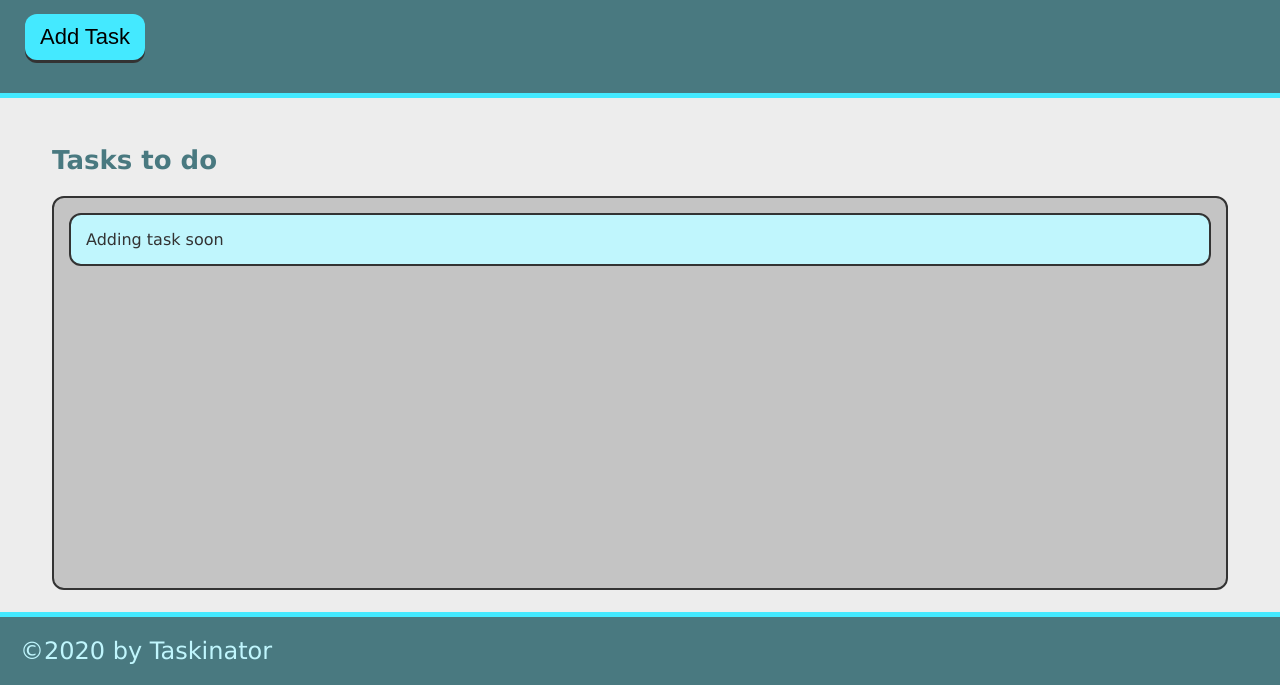
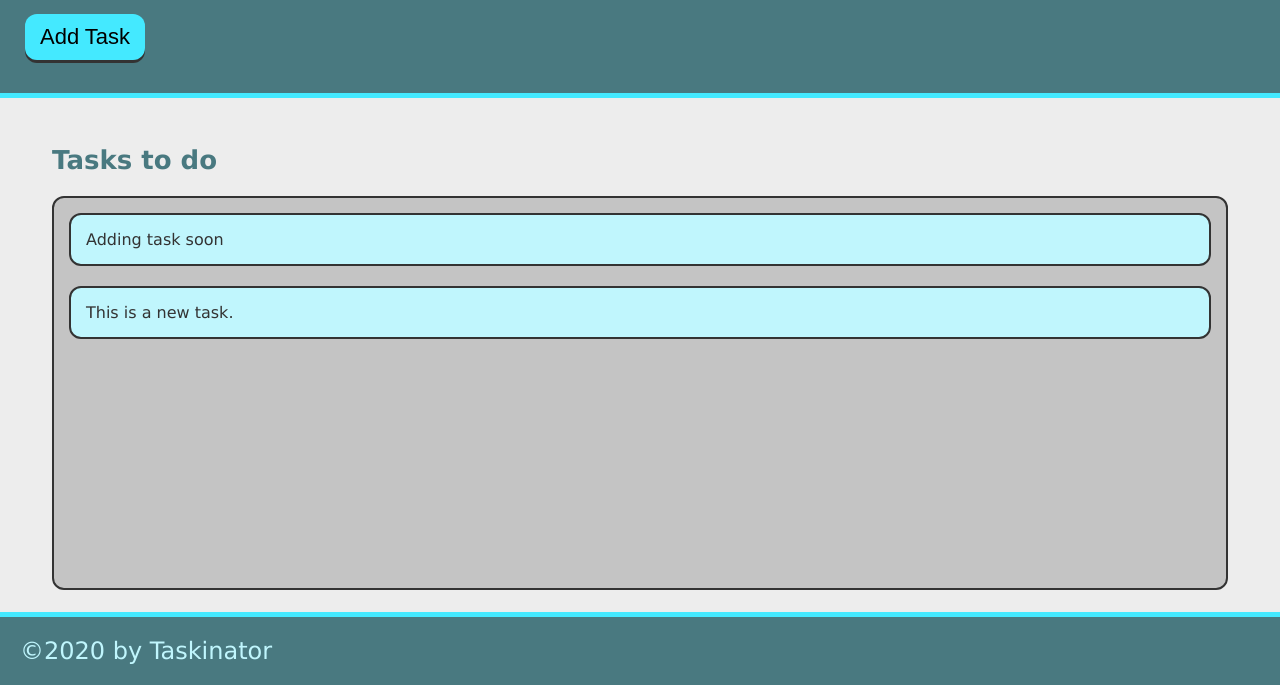
Before and after one commit to adambedingfield/taskinator, a plain HTML site: page index.html in a window 1280 px wide. Both pictures are taken after a click on the button "Add Task". Shown: the part 115-800 px from the top of the page. Drawn offline with Linux system fonts and the light colour scheme.

Commit message:
add task ability

```diff
--- a/assets/js/script.js
+++ b/assets/js/script.js
@@ -0,0 +1,11 @@
+var buttonEl = document.querySelector("#save-task");
+var tasksToDoEl = document.querySelector("#tasks-to-do");
+
+var createTaskHandler = function() {
+    var listItemEl = document.createElement("li");
+    listItemEl.className = "task-item";
+    listItemEl.textContent = "This is a new task. ";
+    tasksToDoEl.appendChild(listItemEl);
+}
+
+buttonEl.addEventListener("click", createTaskHandler);
--- a/index.html
+++ b/index.html
@@ -10,15 +10,15 @@
 <body>
 
     <header>
-        <h1 class = "page-title">Taskinator</h1>
+        <h1 class="page-title">Taskinator</h1>
         <p>Click the Button Below to add a new task!</p>
-        <button class = "btn">Add Task</button>
+        <button class="btn" id="save-task">Add Task</button>
     </header>
     <main class = "page-content">
-        <section class = "task-list-wrapper">
-            <h2 class = "list-title">Tasks to do</h2>
-            <ul class = task-list>
-                <li class = "task-item">Adding task soon</li>
+        <section class="task-list-wrapper">
+            <h2 class="list-title">Tasks to do</h2>
+            <ul class=task-list id="tasks-to-do">
+                <li class="task-item">Adding task soon</li>
             </ul>
         </section>
     </main>
```
